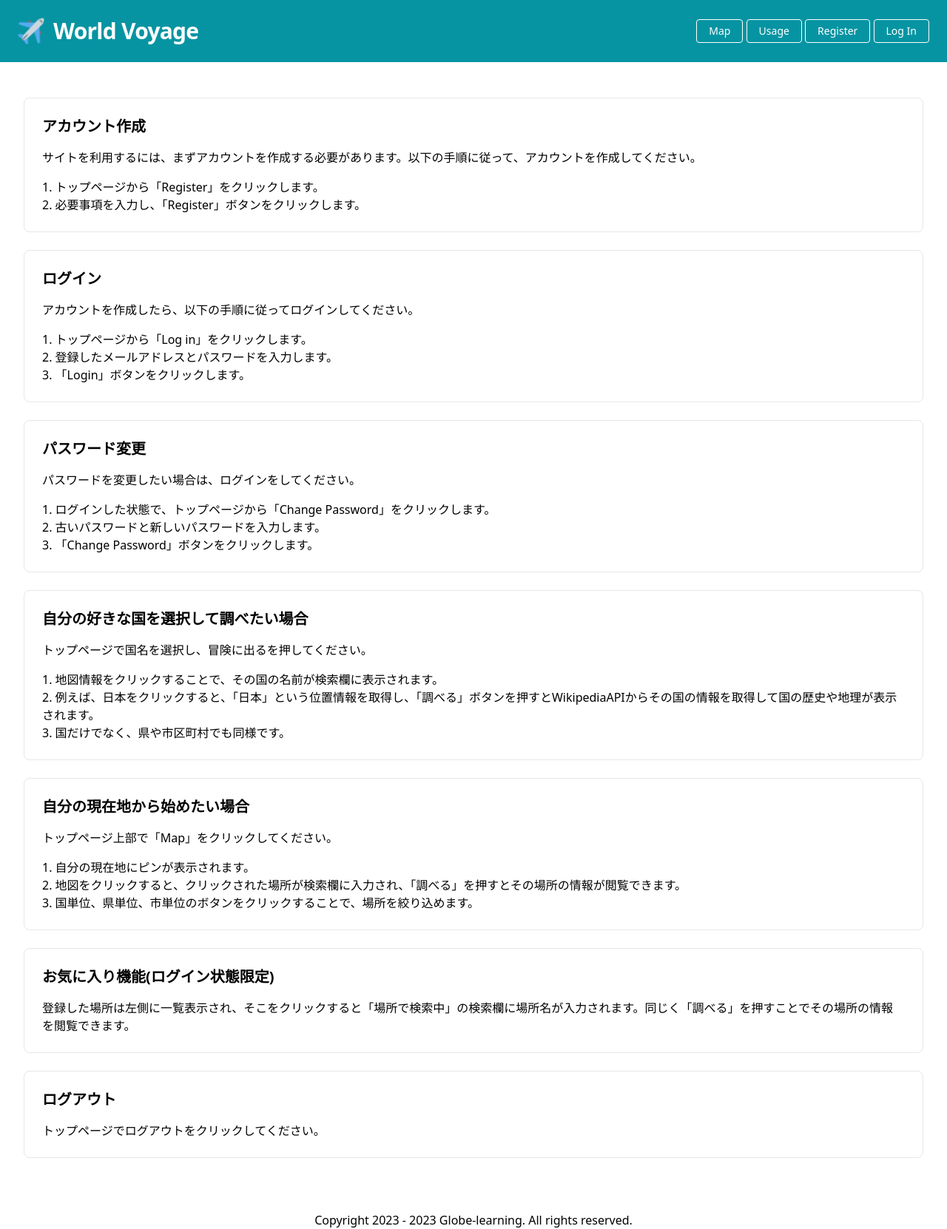
After one commit to naka-c1024/World_Voyage, a Flask app: page /usage in a window 1280 px wide. The commit adds this page. Shown: the whole page at 74% size. Run offline with Flask 2, Linux system fonts and the light colour scheme; style sheets or scripts are compiled from the project's sources; some libraries are stand-ins or nearby versions.

Commit message:
add:Usage機能,change:README (#89)

```diff
--- /dev/null
+++ b/controllers/usage_controller.py
@@ -0,0 +1,4 @@
+from flask import Flask, flash, redirect, render_template, request, session
+
+def usage():
+    return render_template('usage.html')
--- a/main.py
+++ b/main.py
@@ -8,7 +8,8 @@ from werkzeug.security import check_password_hash, generate_password_hash
 from dotenv import load_dotenv
 
 from helpers import apology, login_required
-from controllers import index_controller, map_controller, country_info_controller, login_controller, logout_controller, register_controller, change_password_controller, flashcard_controller
+
+from controllers import index_controller, map_controller, country_info_controller, login_controller, logout_controller, register_controller, change_password_controller, usage_controller, flashcard_controller
 
 # Configure application, flaskのインスタンス化 (https://teratail.com/questions/356066)
 app = Flask(__name__)
@@ -51,6 +52,10 @@ def map():
 def country_info():
     return country_info_controller.country_info()
 
+@app.route("/usage")
+def usage():
+    return usage_controller.usage()
+
 @app.route("/login", methods=["GET", "POST"])
 def login():
     return login_controller.login()
--- a/templates/layout.html
+++ b/templates/layout.html
@@ -45,6 +45,9 @@
                 <a href="/map" class="inline-block text-sm px-4 py-2 leading-none border rounded text-white border-white hover:border-transparent hover:text-teal-500 hover:bg-white mt-4 lg:mt-0 no-underline">
                     Map
                 </a>
+                <a href="/usage" class="inline-block text-sm px-4 py-2 leading-none border rounded text-white border-white hover:border-transparent hover:text-teal-500 hover:bg-white mt-4 lg:mt-0 no-underline">
+                    Usage
+                </a>
                 <!-- ログイン・ログアウト・新規登録機能 -->
                 {% if session["user_id"] %}
                 <a href="/flashcard" class="inline-block text-sm px-4 py-2 leading-none border rounded text-white border-white hover:border-transparent hover:text-teal-500 hover:bg-white mt-4 lg:mt-0 no-underline">
--- /dev/null
+++ b/templates/usage.html
@@ -0,0 +1,76 @@
+{% extends "layout.html" %}
+
+{% block title %}
+    使い方
+{% endblock %}
+
+<html>
+<head>
+	<meta charset="UTF-8">
+	<title>サイトの使用方法</title>
+	<link rel="stylesheet" href="https://cdnjs.cloudflare.com/ajax/libs/tailwindcss/2.2.19/tailwind.min.css">
+</head>
+<body class="bg-gray-100">
+	<header class="bg-gray-800 text-white py-6">
+		<div class="max-w-7xl mx-auto px-4 sm:px-6 lg:px-8">
+			<h1 class="text-3xl font-bold leading-tight">サイトの使用方法</h1>
+		</div>
+	</header>
+    {% block main %}
+	<main class="max-w-7xl mx-auto px-4 sm:px-6 lg:px-8 py-12">
+		<section class="border border-gray-200 bg-white p-6 rounded-lg mb-6">
+			<h2 class="text-xl font-bold mb-4">アカウント作成</h2>
+			<p>サイトを利用するには、まずアカウントを作成する必要があります。以下の手順に従って、アカウントを作成してください。</p>
+			<ol class="list-decimal list-inside mt-4">
+				<li>トップページから「Register」をクリックします。</li>
+				<li>必要事項を入力し、「Register」ボタンをクリックします。</li>
+			</ol>
+		</section>
+		<section class="border border-gray-200 bg-white p-6 rounded-lg mb-6">
+			<h2 class="text-xl font-bold mb-4">ログイン</h2>
+			<p>アカウントを作成したら、以下の手順に従ってログインしてください。</p>
+			<ol class="list-decimal list-inside mt-4">
+				<li>トップページから「Log in」をクリックします。</li>
+				<li>登録したメールアドレスとパスワードを入力します。</li>
+				<li>「Login」ボタンをクリックします。</li>
+			</ol>
+		</section>
+		<section class="border border-gray-200 bg-white p-6 rounded-lg mb-6">
+			<h2 class="text-xl font-bold mb-4">パスワード変更</h2>
+			<p>パスワードを変更したい場合は、ログインをしてください。</p>
+			<ol class="list-decimal list-inside mt-4">
+				<li>ログインした状態で、トップページから「Change Password」をクリックします。</li>
+				<li>古いパスワードと新しいパスワードを入力します。</li>
+				<li>「Change Password」ボタンをクリックします。</li>
+			</ol>
+		</section>
+		<section class="border border-gray-200 bg-white p-6 rounded-lg mb-6">
+			<h2 class="text-xl font-bold mb-4">自分の好きな国を選択して調べたい場合</h2>
+			<p>トップページで国名を選択し、冒険に出るを押してください。</p>
+			<ol class="list-decimal list-inside mt-4">
+				<li>地図情報をクリックすることで、その国の名前が検索欄に表示されます。</li>
+				<li>例えば、日本をクリックすると、「日本」という位置情報を取得し、「調べる」ボタンを押すとWikipediaAPIからその国の情報を取得して国の歴史や地理が表示されます。</li>
+				<li>国だけでなく、県や市区町村でも同様です。</li>
+			</ol>
+		</section>
+		<section class="border border-gray-200 bg-white p-6 rounded-lg mb-6">
+			<h2 class="text-xl font-bold mb-4">自分の現在地から始めたい場合</h2>
+			<p>トップページ上部で「Map」をクリックしてください。</p>
+			<ol class="list-decimal list-inside mt-4">
+				<li>自分の現在地にピンが表示されます。</li>
+				<li>地図をクリックすると、クリックされた場所が検索欄に入力され、「調べる」を押すとその場所の情報が閲覧できます。</li>
+				<li>国単位、県単位、市単位のボタンをクリックすることで、場所を絞り込めます。</li>
+			</ol>
+		</section>
+		<section class="border border-gray-200 bg-white p-6 rounded-lg mb-6">
+			<h2 class="text-xl font-bold mb-4">お気に入り機能(ログイン状態限定)</h2>
+			<p>登録した場所は左側に一覧表示され、そこをクリックすると「場所で検索中」の検索欄に場所名が入力されます。同じく「調べる」を押すことでその場所の情報を閲覧できます。</p>
+		</section>
+		<section class="border border-gray-200 bg-white p-6 rounded-lg mb-6">
+			<h2 class="text-xl font-bold mb-4">ログアウト</h2>
+			<p>トップページでログアウトをクリックしてください。</p>
+		</section>
+	</main>
+    {% endblock %}
+</body>
+</html>
```
Also changed, not shown: CODE_OF_CONDUCT.md (added, +94 -0 lines), README.md, globe.db.
